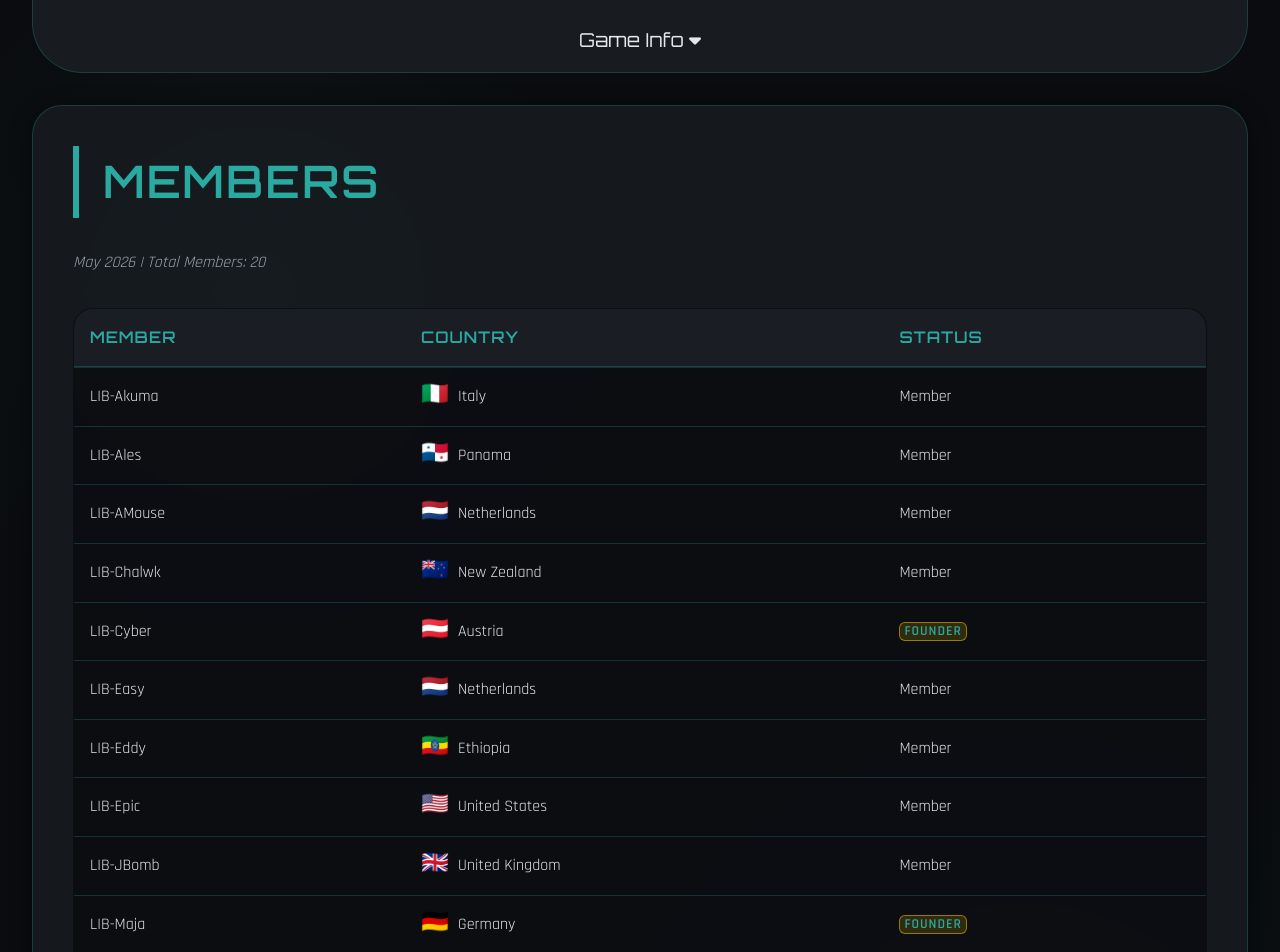
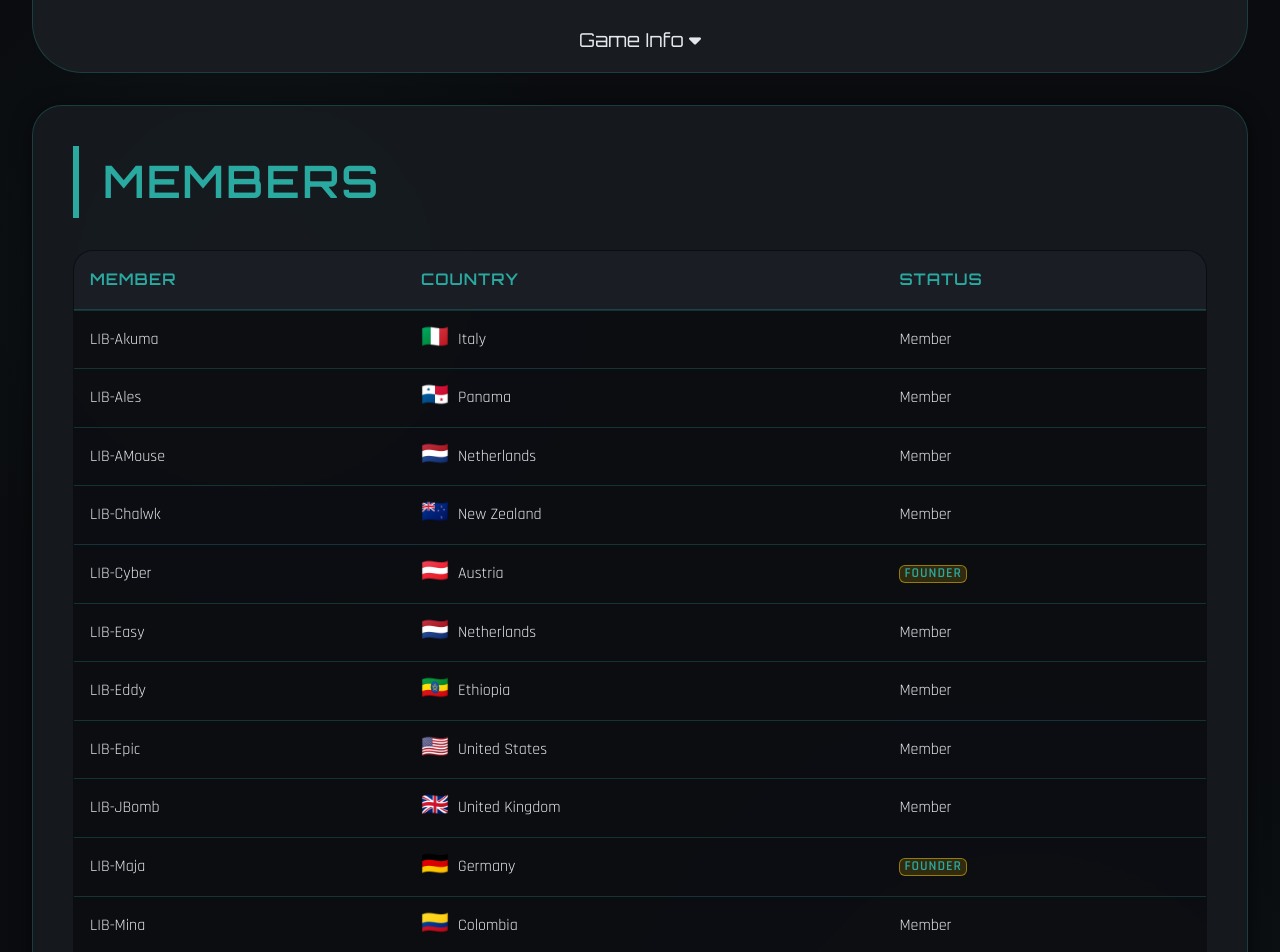
Before and after one commit to Chalwk/liberty-ce, a Jekyll site: the page built from pages/members.html, in a window 1280 px wide. Shown: the part 352-1304 px from the top of the page. Built offline with Jekyll 4.4.1, drawn with Linux system fonts in a browser that asks for light colours.

Commit message:
(remove) redundant note/timestamp from ./pages/members.html

```diff
--- a/pages/members.html
+++ b/pages/members.html
@@ -12,8 +12,6 @@ title: Members
 -->
 
 <h1>Members</h1>
-<p class="members-note">{{ "now" | date: "%B %Y" }} | Total Members: <span id="total-member-count">--</span></p>
-
 <div class="table-responsive">
     <table class="members-table">
         <thead>
@@ -28,13 +26,6 @@ title: Members
 </div>
 
 <style>
-    .members-note {
-        color: var(--text-muted);
-        margin-bottom: 2rem;
-        font-style: italic;
-        font-family: var(--font-body), sans-serif;
-    }
-
     .members-table {
         width: 100%;
         border-collapse: collapse;
```
